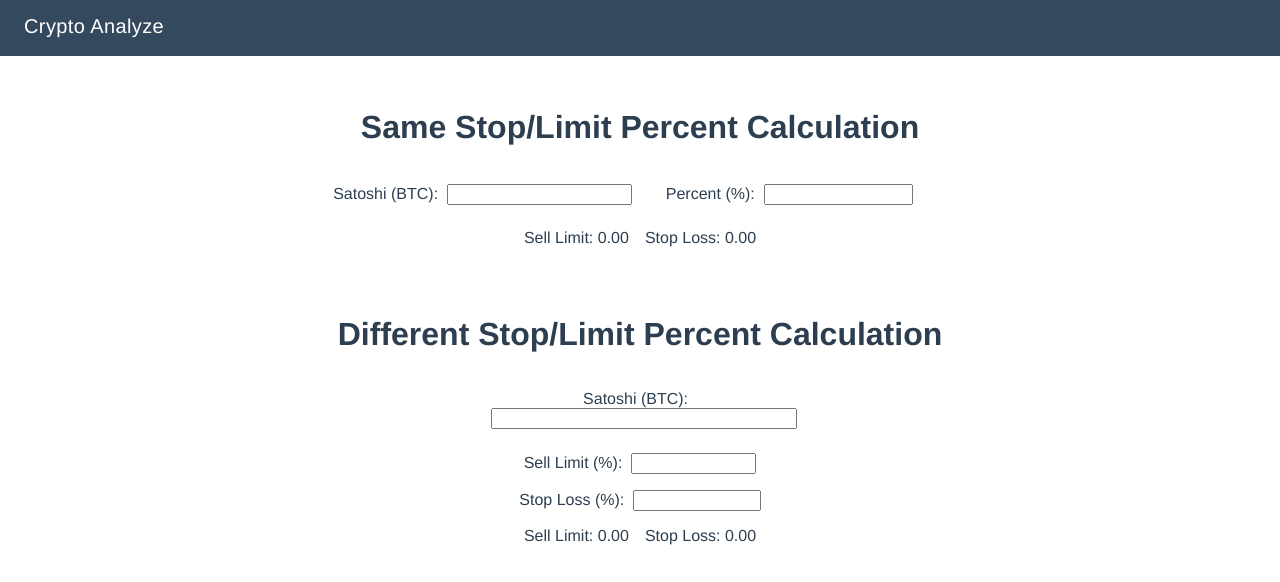
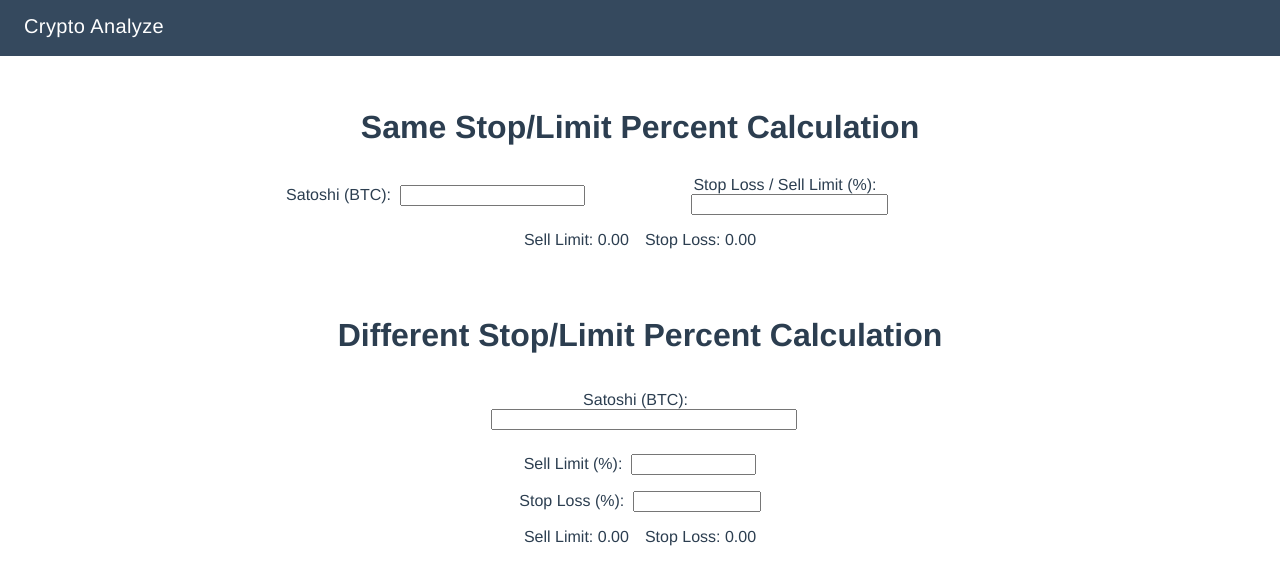
Before and after one commit to frederickalcantara/crypto-analyze, a Vue app: page / in a window 1280 px wide. Shown: the top 582 px of the page. Built offline with nearby package versions, Linux system fonts and the light colour scheme.

Commit message:
Changed same & Heading

```diff
--- a/src/components/HomePage.vue
+++ b/src/components/HomePage.vue
@@ -16,7 +16,7 @@
           >
         </p>
         <p class="percentSpace">
-          <label for="Sell">Percent (%): &nbsp;</label>
+          <label for="Sell">Stop Loss / Sell Limit (%): &nbsp;</label>
           <input
             class="samePercent"
             type="number"
@@ -181,7 +181,7 @@ a {
 }
 
 .samePercent {
-	width: 100%;
+	width: 75%;
 }
 
 .diffPercent {
```
